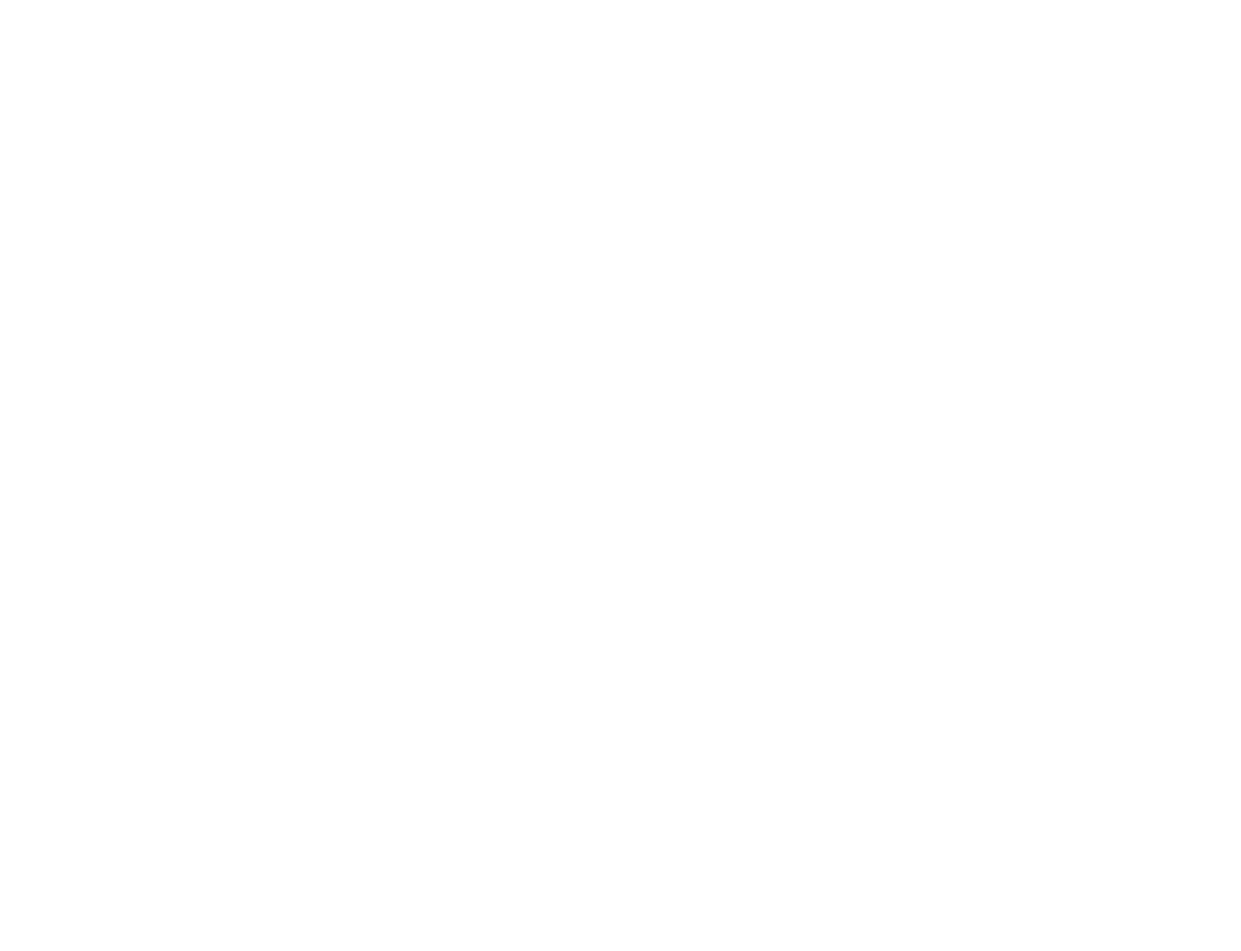
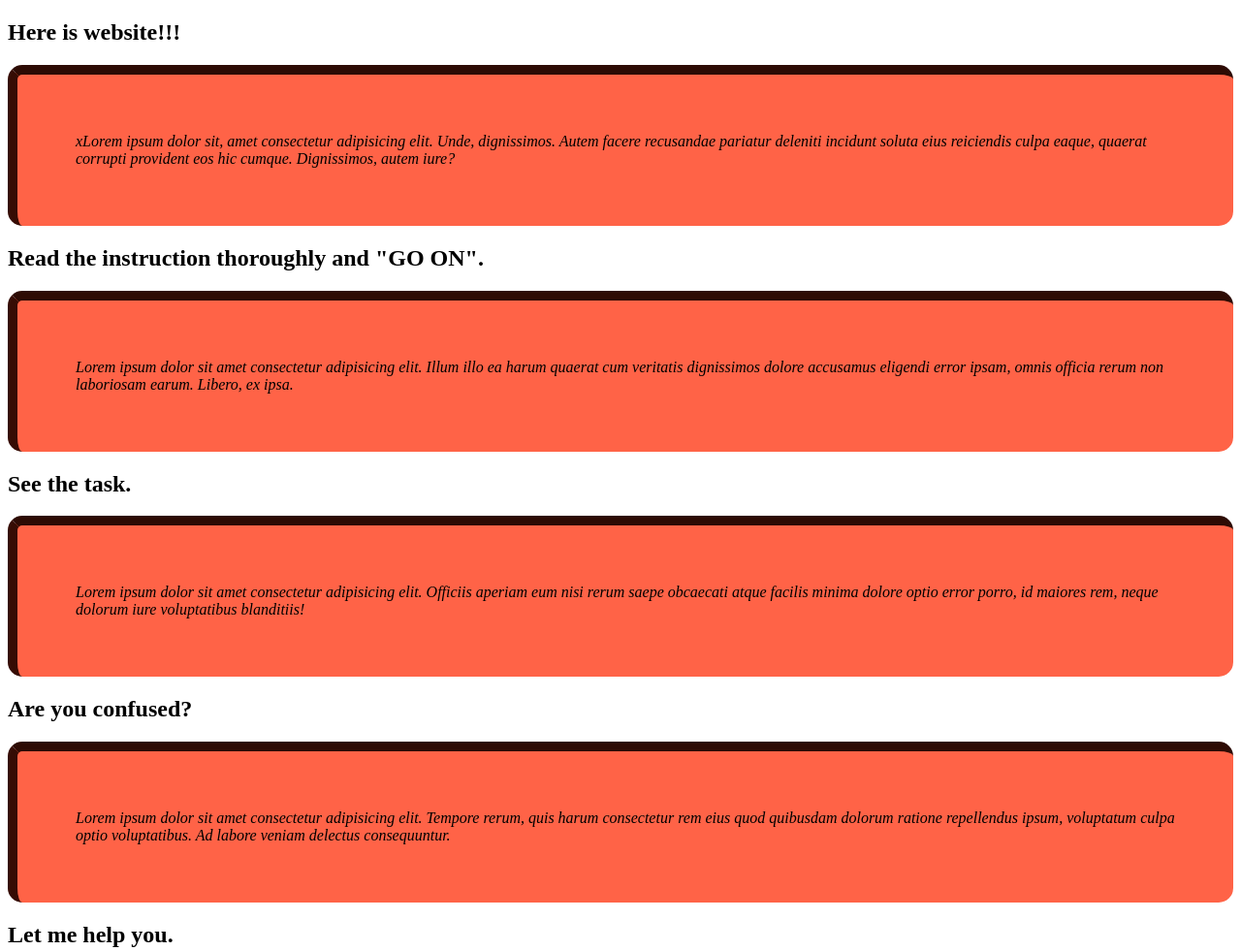
Before and after one commit to SagorikaSarkarNoor/my-first-website, a plain HTML site: page index.html in a window 1280 px wide. Shown: the top 981 px of the page at 97% size. Before the commit the page ends 800 px from the top, so only its background shows below. Drawn offline with Linux system fonts and the light colour scheme.

Commit message:
my first attampt

```diff
--- a/index.html
+++ b/index.html
@@ -4,8 +4,30 @@
     <meta charset="UTF-8">
     <meta name="viewport" content="width=device-width, initial-scale=1.0">
     <title>My first website </title>
+<link rel="stylesheet" href="joyaa.css">
+
+
 </head>
 <body>
+ <h2>Here is website!!!</h2>
+ <div class="rose">xLorem ipsum dolor sit, amet consectetur adipisicing elit. Unde, dignissimos. Autem facere recusandae pariatur deleniti incidunt soluta eius reiciendis culpa eaque, quaerat corrupti provident eos hic cumque. Dignissimos, autem iure?</div>
 
+<h2>Read the instruction thoroughly and <span id="Rose">"GO ON".</span></h2>
+
+<div class="rose">Lorem ipsum dolor sit amet consectetur adipisicing elit. Illum illo ea harum quaerat cum veritatis dignissimos dolore accusamus eligendi error ipsam, omnis officia rerum non laboriosam earum. Libero, ex ipsa.</div>
+
+
+<h2>See the task.</h2>
+
+<div class="rose">Lorem ipsum dolor sit amet consectetur adipisicing elit. Officiis aperiam eum nisi rerum saepe obcaecati atque facilis minima dolore optio error porro, id maiores rem, neque dolorum iure voluptatibus blanditiis!</div>
+
+<h2>Are you confused?</h2>
+
+
+<div class="rose">Lorem ipsum dolor sit amet consectetur adipisicing elit. Tempore rerum, quis harum consectetur rem eius quod quibusdam dolorum ratione repellendus ipsum, voluptatum culpa optio voluptatibus. Ad labore veniam delectus consequuntur.</div>
+
+<h2>Let me help you.</h2>
+
+<div class="rose">Lorem ipsum dolor sit amet consectetur adipisicing elit. Corporis quos commodi ipsum beatae adipisci explicabo excepturi dolores tenetur? Ea aut explicabo repellendus, error eveniet quae vero? Beatae itaque tenetur error?</div>
 </body>
 </html>
--- /dev/null
+++ b/joyaa.css
@@ -0,0 +1,12 @@
+.rose{
+background-color: tomato;
+font-style: italic;
+
+align-items: center;
+padding: 60px;
+width: 250x !important;
+border: 28px rgb(36, 15, 1);
+border-radius: 15px;
+border-top: 10px solid rgb(45, 11, 4);
+border-left: 10px solid rgb(54, 12, 4)
+}
```
Also changed, not shown: pop.html (added).
